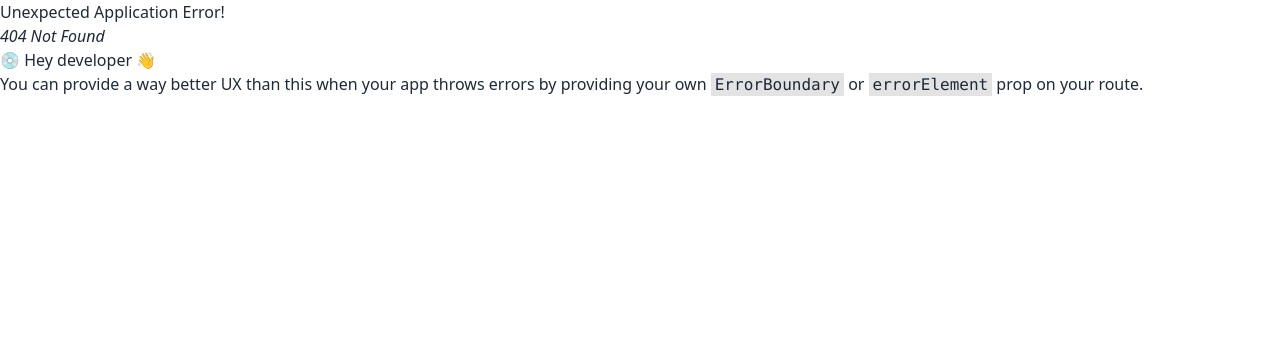
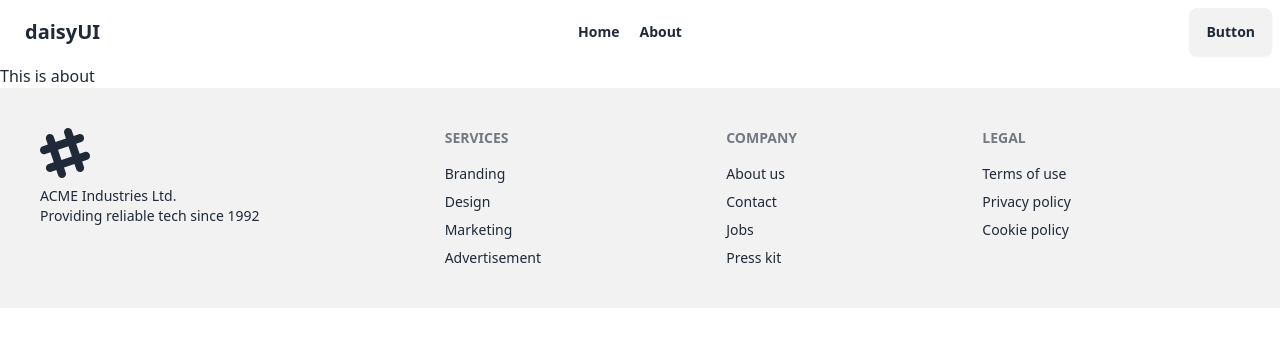
Before and after one commit to Md-Nur-Amin/Galatic-mavericks, a React (Vite) app: page /about in a window 1280 px wide. Before the commit this address had no page. Shown: the top 346 px of the page. Built offline with nearby package versions, Linux system fonts and the light colour scheme.

Commit message:
navbar added

```diff
--- a/index.html
+++ b/index.html
@@ -1,5 +1,5 @@
 <!doctype html>
-<html lang="en" data-theme="light">
+<html lang="en" >
   <head>
     <meta charset="UTF-8" />
     <link rel="icon" type="image/svg+xml" href="/vite.svg" />
--- a/src/Layout/Main.jsx
+++ b/src/Layout/Main.jsx
@@ -1,12 +1,12 @@
 import { Outlet } from "react-router-dom";
 import Footer from "../Pages/Shared/Footer/Footer";
-import Header from "../Pages/Shared/Header/Header";
+import Navbar from "../Pages/Shared/Header/Navbar";
 
 
 const Main = () => {
     return (
         <div>
-            <Header></Header>
+            <Navbar></Navbar>
             <Outlet></Outlet>
             <Footer></Footer>
         </div>
--- /dev/null
+++ b/src/Pages/About/About.jsx
@@ -0,0 +1,11 @@
+import React from 'react';
+
+const About = () => {
+    return (
+        <div>
+            <h2>This is about</h2>
+        </div>
+    );
+};
+
+export default About;
--- a/src/Pages/Shared/Header/Header.jsx
+++ b/src/Pages/Shared/Header/Navbar.jsx
@@ -1,10 +1,16 @@
 import React from 'react';
+import { Link } from 'react-router-dom';
 
-const Header = () => {
+const Navbar = () => {
+    const navItems = <>
+    <Link className='font-bold  mr-5 relative  hover:text-orange-500 cursor-pointer transition-all ease-in-out before:transition-[width] before:ease-in-out before:duration-700 before:absolute before:bg-gray-400 before:origin-center before:h-[1px] before:w-0 hover:before:w-[50%] before:bottom-0 before:left-[50%] after:transition-[width] after:ease-in-out after:duration-700 after:absolute after:bg-gray-400 after:origin-center after:h-[1px] after:w-0 hover:after:w-[50%] after:bottom-0 after:right-[50%]' to='/'>Home</Link>
+
+    <Link className='font-bold  mr-5 relative  hover:text-orange-500 cursor-pointer transition-all ease-in-out before:transition-[width] before:ease-in-out before:duration-700 before:absolute before:bg-gray-400 before:origin-center before:h-[1px] before:w-0 hover:before:w-[50%] before:bottom-0 before:left-[50%] after:transition-[width] after:ease-in-out after:duration-700 after:absolute after:bg-gray-400 after:origin-center after:h-[1px] after:w-0 hover:after:w-[50%] after:bottom-0 after:right-[50%]'  to='/about'> About</Link>
+    </>
     return (
         <div>
             <div>
-                <div className="navbar bg-base-100">
+                <div className="navbar bg-">
                     <div className="navbar-start">
                         <div className="dropdown">
                             <div tabIndex={0} role="button" className="btn btn-ghost lg:hidden">
@@ -28,28 +34,19 @@ const Header = () => {
                                 <li>
                                     <a>Parent</a>
                                     <ul className="p-2">
-                                        <li><a>Submenu 1</a></li>
-                                        <li><a>Submenu 2</a></li>
+                                    {navItems}
                                     </ul>
                                 </li>
-                                <li><a>Item 3</a></li>
+
                             </ul>
                         </div>
-                        <a className="btn btn-ghost text-xl">daisyUI</a>
+                        <Link to='/' className="btn btn-ghost text-xl">daisyUI</Link>
                     </div>
                     <div className="navbar-center hidden lg:flex">
                         <ul className="menu menu-horizontal px-1">
-                            <li><a>Item 1</a></li>
-                            <li>
-                                <details>
-                                    <summary>Parent</summary>
-                                    <ul className="p-2">
-                                        <li><a>Submenu 1</a></li>
-                                        <li><a>Submenu 2</a></li>
-                                    </ul>
-                                </details>
-                            </li>
-                            <li><a>Item 3</a></li>
+
+                            {navItems}
+
                         </ul>
                     </div>
                     <div className="navbar-end">
@@ -61,4 +58,4 @@ const Header = () => {
     );
 };
 
-export default Header;
+export default Navbar;
--- a/src/Routes/Routes.jsx
+++ b/src/Routes/Routes.jsx
@@ -1,6 +1,7 @@
 import { createBrowserRouter } from "react-router-dom";
 import Main from "../Layout/Main";
 import Home from "../Pages/Home/Home";
+import About from "../Pages/About/About";
 const router = createBrowserRouter([
     {
       path: "/",
@@ -9,6 +10,10 @@ const router = createBrowserRouter([
         {
           path: '/',
           element: <Home></Home>
+        },
+        {
+          path: '/about',
+          element: <About></About>
         }
       ]
     },
```
